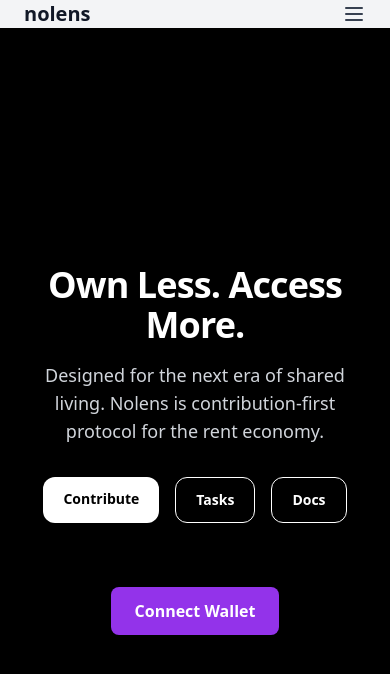
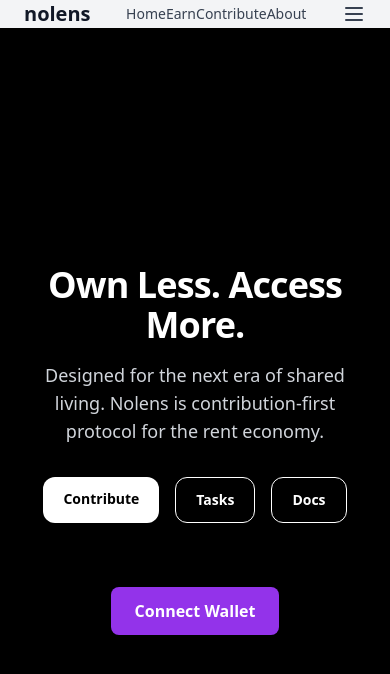
Before and after one commit to nolensprotocol/nolens, a Next.js app: page / in a window 390 px wide. Shown: the top 674 px of the page. Built offline with nearby package versions, Linux system fonts and the light colour scheme; what wagmi would draw is missing.

Commit message:
Update Navbar.js

```diff
--- a/components/Navbar.js
+++ b/components/Navbar.js
@@ -1,65 +1,54 @@
 import Link from 'next/link'
-import { useState, useEffect } from 'react'
+import { useState } from 'react'
 import { Menu, X } from 'lucide-react'
 
 export default function Navbar() {
   const [isOpen, setIsOpen] = useState(false)
-  const [isMobile, setIsMobile] = useState(false)
-
-  // Check if screen is mobile-sized
-  useEffect(() => {
-    const handleResize = () => setIsMobile(window.innerWidth < 768)
-    handleResize()
-    window.addEventListener('resize', handleResize)
-    return () => window.removeEventListener('resize', handleResize)
-  }, [])
-
-  const toggleMenu = () => setIsOpen(!isOpen)
-  const closeMenu = () => setIsOpen(false)
 
   return (
     <header className="bg-[#f7f8fa] fixed top-0 w-full z-50 shadow-sm">
-      <div className="max-w-7xl mx-auto px-6 py-5 flex items-center justify-between">
+      <div className="max-w-7xl mx-auto flex justify-between items-center px-6 py-5">
         {/* Logo */}
-        <Link href="/" className="text-xl font-bold text-gray-900">nolens</Link>
+        <Link href="/" className="text-xl font-bold text-gray-900">
+          nolens
+        </Link>
 
-        {/* Desktop Nav */}
-        {!isMobile && (
-          <nav className="flex space-x-10 text-sm font-medium text-gray-700">
+        {/* Desktop Menu */}
+        <nav className="hidden md:flex space-x-10 text-sm font-medium text-gray-700">
           <Link href="/">Home</Link>
           <Link href="/tasks">Earn</Link>
           <Link href="/contribute">Contribute</Link>
           <Link href="/docs">About</Link>
         </nav>
-        )}
 
         {/* Mobile Hamburger */}
-        {isMobile && (
-          <button onClick={toggleMenu} className="text-gray-700">
+        <button
+          onClick={() => setIsOpen(!isOpen)}
+          className="md:hidden text-gray-700 focus:outline-none"
+        >
           {isOpen ? <X size={24} /> : <Menu size={24} />}
         </button>
-        )}
       </div>
 
-      {/* Mobile Dropdown */}
-      {isMobile && isOpen && (
-        <div className="md:hidden bg-[#f7f8fa] px-6 pb-6 space-y-4 text-sm font-medium text-gray-800 animate-fade-in">
-          <Link href="/" onClick={closeMenu} className="block">Home</Link>
-          <Link href="/tasks" onClick={closeMenu} className="block">Earn</Link>
-          <Link href="/contribute" onClick={closeMenu} className="block">Contribute</Link>
-          <Link href="/docs" onClick={closeMenu} className="block">About</Link>
+      {/* Mobile Menu */}
+      {isOpen && (
+        <div className="md:hidden bg-[#f7f8fa] px-6 pb-6">
+          <ul className="space-y-4 text-sm font-medium text-gray-800 pt-4">
+            <li>
+              <Link href="/" onClick={() => setIsOpen(false)}>Home</Link>
+            </li>
+            <li>
+              <Link href="/tasks" onClick={() => setIsOpen(false)}>Earn</Link>
+            </li>
+            <li>
+              <Link href="/contribute" onClick={() => setIsOpen(false)}>Contribute</Link>
+            </li>
+            <li>
+              <Link href="/docs" onClick={() => setIsOpen(false)}>About</Link>
+            </li>
+          </ul>
         </div>
       )}
-
-      <style jsx>{`
-        @keyframes fade-in {
-          from { opacity: 0; transform: translateY(-5px); }
-          to { opacity: 1; transform: translateY(0); }
-        }
-        .animate-fade-in {
-          animation: fade-in 0.25s ease-out;
-        }
-      `}</style>
     </header>
   )
 }
```
Lines whose indentation alone changed are shown as unchanged.
